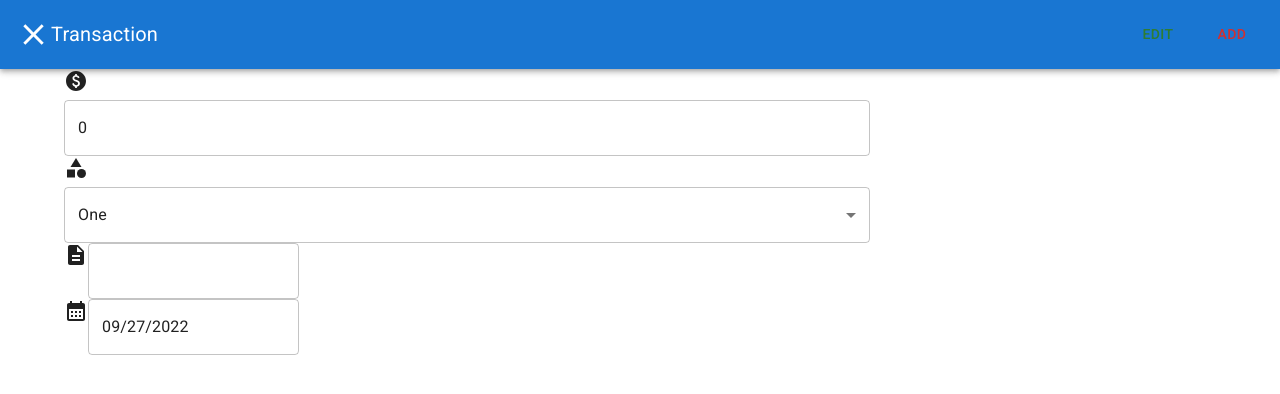
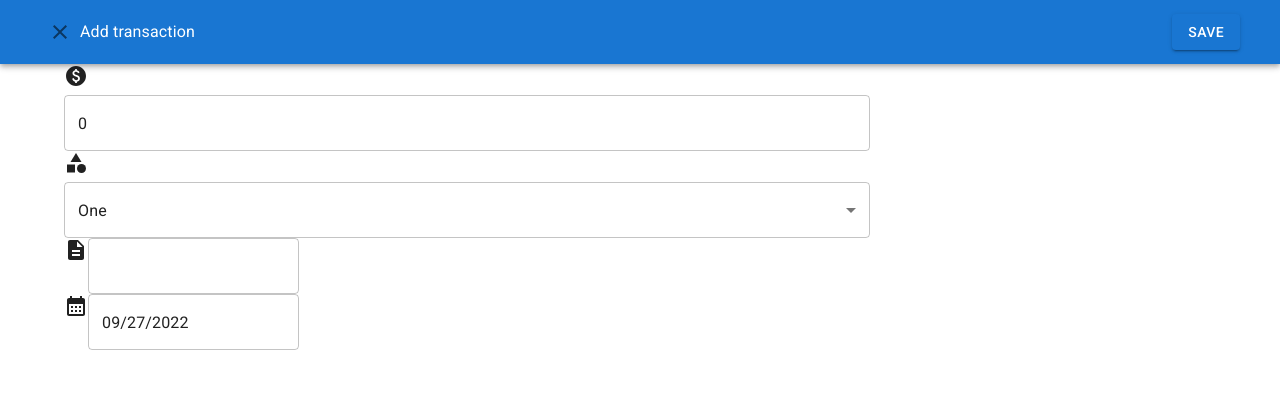
Before and after one commit to wallock-team/wallock-web, a Next.js app: page /transactions/new in a window 1280 px wide. Shown: the top 394 px of the page. Built offline with nearby package versions, Linux system fonts and the light colour scheme.

Commit message:
Redesign AppBar in new transactrion page and delete unused imports

```diff
--- a/pages/transactions/new.tsx
+++ b/pages/transactions/new.tsx
@@ -1,8 +1,7 @@
 import { Close } from '@mui/icons-material'
-import { AppBar, Button, Grid, Typography } from '@mui/material'
+import { AppBar, Button, Typography, Toolbar, IconButton } from '@mui/material'
 import { NextPage } from 'next'
 import { useState } from 'react'
-import { useNavigate } from 'react-router-dom'
 import { useRouter } from 'next/router'
 import TransactionForm from '../../components/transaction/transactionForm'
 import Api from '../../lib/api/api'
@@ -24,28 +23,15 @@ const NewTransaction: NextPage = () => {
   return (
     <>
       <AppBar position='sticky' sx={{ px: 2 }}>
-        <Grid container justifyContent='space-between' sx={{ my: 2 }}>
-          <Grid container alignContent={'center'} item xs='auto'>
-            <Close sx={{ fontSize: 35, margin: 'auto' }}></Close>
-            <Typography sx={{ fontSize: 20, margin: 'auto' }}>
-              Transaction
-            </Typography>
-          </Grid>
-          <Grid>
-            <Button sx={{ marginLeft: '10px' }} color='success'>
-              {' '}
-              Edit{' '}
-            </Button>
-            <Button
-              onClick={() => handleAddTransaction()}
-              sx={{ marginLeft: '10px' }}
-              color='error'
-            >
-              {' '}
-              Add{' '}
-            </Button>
-          </Grid>
-        </Grid>
+        <Toolbar>
+          <IconButton>
+            <Close />
+          </IconButton>
+          <Typography sx={{ flexGrow: 1 }}>Add transaction</Typography>
+          <Button variant='contained' onClick={() => handleAddTransaction()}>
+            Save
+          </Button>
+        </Toolbar>
       </AppBar>
       <TransactionForm
         transaction={transaction}
```
